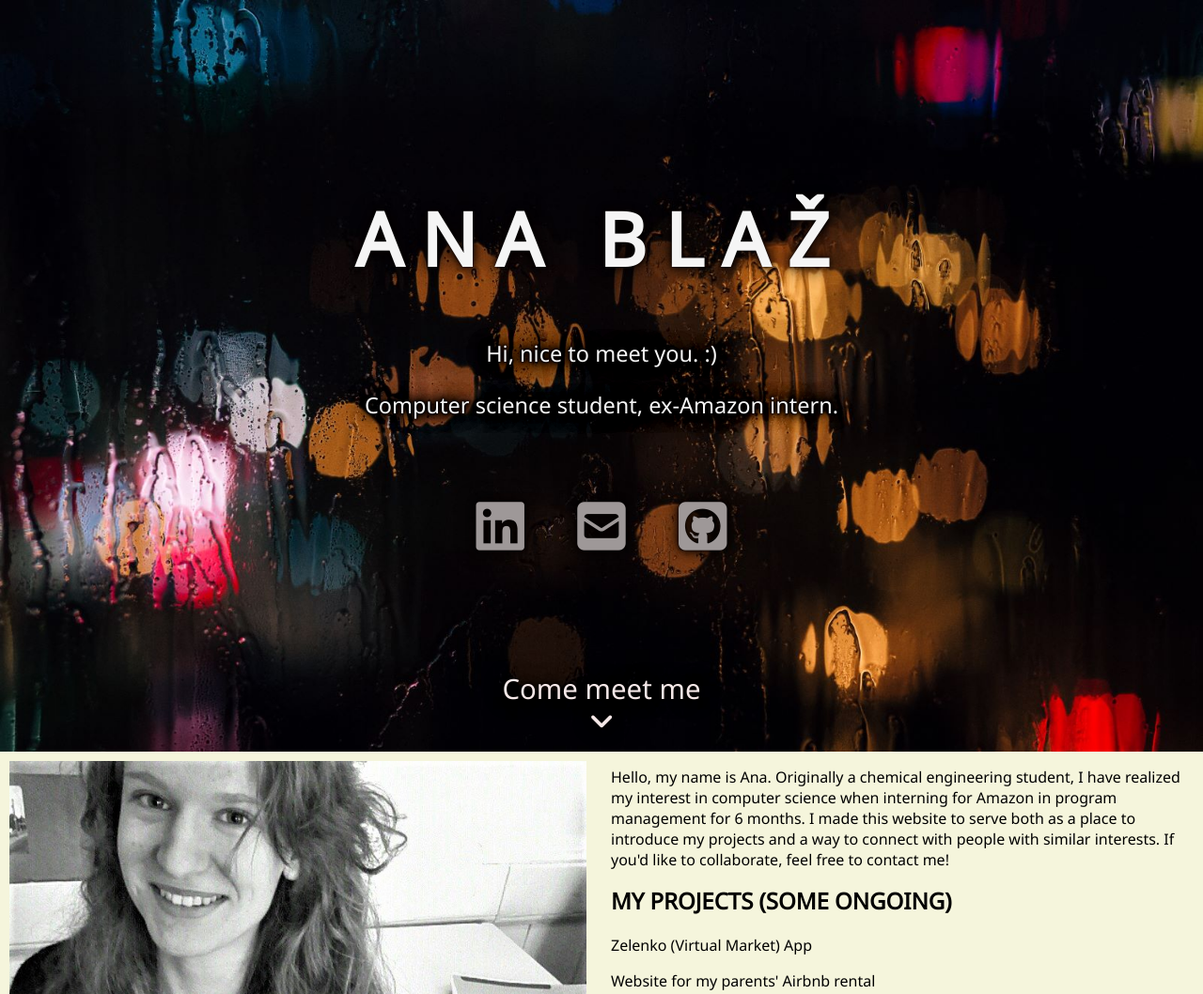
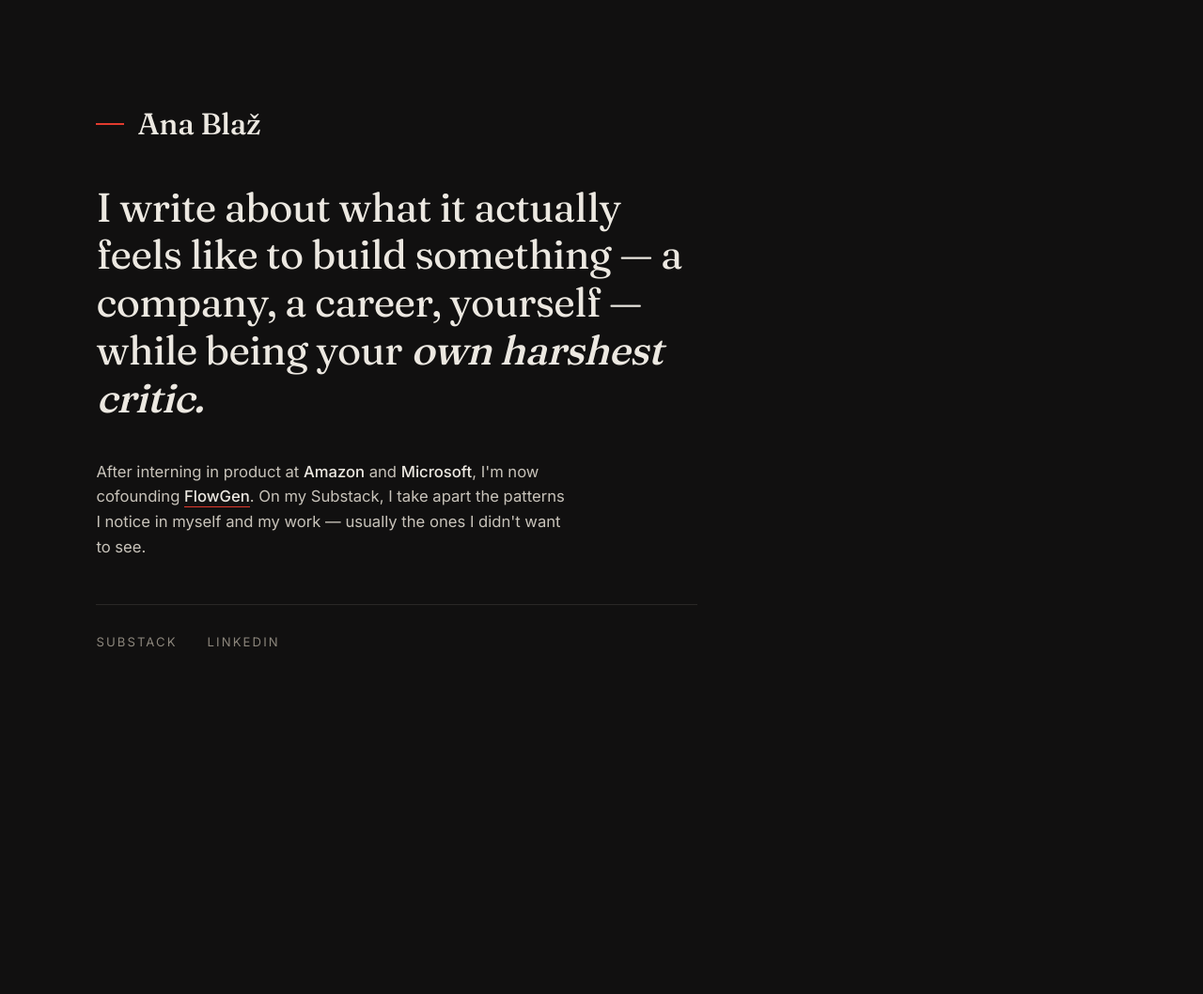
Before and after one commit to anablaz/anablaz.github.io, a plain HTML site: page index.html in a window 1280 px wide. Shown: the top 1058 px of the page at 94% size. After the commit the page ends 800 px from the top, so only its background shows below. Drawn offline with Linux system fonts and the light colour scheme.

Commit message:
Update index.html to 2026 website

```diff
--- a/index.html
+++ b/index.html
@@ -1,97 +1,156 @@
 <!DOCTYPE html>
-<html>
-    <head>
-        <title>Ana Blaž</title>
-        <link href="https://fonts.googleapis.com/css2?family=Noto+Sans&display=swap" rel="stylesheet">
-        <link rel="stylesheet" href="style.css">
-        <script src="https://kit.fontawesome.com/c679aa4e88.js" crossorigin="anonymous"></script>
-        <meta name="viewport" content="width=device-width, initial-scale=1">
-    </head>
+<html lang="en">
+<head>
+<meta charset="UTF-8">
+<meta name="viewport" content="width=device-width, initial-scale=1.0">
+<title>Ana Blaž</title>
+<link rel="preconnect" href="https://fonts.googleapis.com">
+<link rel="preconnect" href="https://fonts.gstatic.com" crossorigin>
+<link href="https://fonts.googleapis.com/css2?family=Fraunces:opsz,wght@9..144,400;9..144,500;9..144,600&family=Inter:wght@400;500&display=swap" rel="stylesheet">
+<style>
+  :root {
+    --bg: #111010;
+    --ink: #ece8e1;
+    --muted: #8c867c;
+    --red: #e23b2e;
+    --line: #2a2826;
+  }
 
-    <body onload="scrollTo(0,1)">
-        <div class="landingpage">
-           <h1 class="title">Ana Blaž</h1>
+  * { margin: 0; padding: 0; box-sizing: border-box; }
 
-            <p class="firstintro">
-                Hi, nice to meet you. :)
-            </p>
+  html { -webkit-font-smoothing: antialiased; }
 
-            <p class="firstintro">
-                Computer science student, ex-Amazon intern.
-            </p>
+  body {
+    background: var(--bg);
+    color: var(--ink);
+    font-family: 'Inter', system-ui, sans-serif;
+    line-height: 1.6;
+    min-height: 100vh;
+    display: flex;
+    align-items: center;
+    padding: 7vh 8vw;
+  }
 
-            <ul class="socialmedia">
-                <li>
-                    <a href="https://www.linkedin.com/in/ana-bla%C5%BE-27bbb2155/"><i title="LinkedIn" class="fab fa-linkedin"></i></a>
-                </li>
-                <li>
-                    <a href="mailto:blazana9@gmail.com"><i title="Email" class="fas fa-envelope-square"></i></a>
-                </li>
-                <li>
-                    <a href="https://github.com/anablaz"><i title="GitHub" class="fab fa-github-square"></i></a>
-                </li>
-            </ul>
+  main {
+    max-width: 640px;
+    width: 100%;
+  }
 
-            <a class="downthepage" href="#slide">
-                Come meet me
-                <i class="fas fa-angle-down"></i>
-            </a>
-        </div>
-        <div id="slide" class="aboutme row">
-            <p class="column mybiomobile">
-                Hello, my name is Ana. Originally a chemical engineering student, I have realized my interest in computer science when interning
-                for Amazon in program management for 6 months. I made this website to serve both as a place to introduce my projects and a way to
-                connect with people with similar interests. If you'd like to collaborate, feel free to contact me!
-            </p>
-            <div class="leftcolumn column">
-                <img src="img/self.jpg" alt="">
-                <div class="competencies">
-                    <div class="competenciestablerow">
-                        <div class="column">
-                            <ul>
-                                <li>Java</li>
-                                <li>Python</li>
-                                <li>JavaScript, React Native</li>
-                                <li>HTML, CSS, Bulma</li>
-                                <li>SQL</li>
-                            </ul>
-                        </div>
-                        <div class="column">
-                            <ul>
-                                <li>Data analysis</li>
-                                <li>UX research&implementation</li>
-                                <li>Stakeholder management</li>
-                                <li>English (C2), German (B2)</li>
-                                <li>Being cool</li>
-                            </ul>
-                        </div>
-                    </div>
-                </div>
-            </div>
-            <div class="rightcolumn column">
-                <p class="mybiodesktop">
-                    Hello, my name is Ana. Originally a chemical engineering student, I have realized my interest in computer science when interning
-                    for Amazon in program management for 6 months. I made this website to serve both as a place to introduce my projects and a way to
-                    connect with people with similar interests. If you'd like to collaborate, feel free to contact me!
-                </p>
+  .name {
+    font-family: 'Fraunces', serif;
+    font-weight: 500;
+    font-size: clamp(1.5rem, 3.5vw, 2rem);
+    letter-spacing: -0.01em;
+    color: var(--ink);
+    margin-bottom: 2.4rem;
+    display: flex;
+    align-items: center;
+    gap: 14px;
+  }
+  .name::before {
+    content: "";
+    display: inline-block;
+    width: 30px;
+    height: 2px;
+    background: var(--red);
+    flex-shrink: 0;
+  }
 
-                <h2 class="tile is-ancestor projects">MY PROJECTS (SOME ONGOING)</h2>
-                <p>Zelenko (Virtual Market) App</p>
-                <p>Website for my parents' Airbnb rental</p>
-                <p>A collection of annoying FB Messenger chatbots</p>
-                <p>The website for the European Quidditch Cup 2021</p>
-                <p>An initiative to introduce CS better to younger people</p>
-                <p>Want to collaborate with me? Please, reach out!</p>
-            </div>
-        </div>
+  .thesis {
+    font-family: 'Fraunces', serif;
+    font-weight: 400;
+    font-size: clamp(1.7rem, 5vw, 2.7rem);
+    line-height: 1.18;
+    letter-spacing: -0.015em;
+    margin-bottom: 2.4rem;
+  }
+  .thesis em {
+    font-style: italic;
+    font-weight: 500;
+  }
+  .thesis .accent {
+    font-style: italic;
+    font-weight: 500;
+  }
 
-        <div class="experience">
-            <h2>EXPERIENCE</h2>
-            <div class="bottomrow">
-                <p class="bottomcolumn">PRODUCT AND PROGRAM MANAGEMENT INTERN <i class="fab fa-product-hunt"></i></p>
-                <p class="bottomcolumn">QUIDDITCH VOLUNTEERING <i class="fas fa-quidditch"></i></p>
-                <p class="bottomcolumn">RESEARCH & DEVELOPMENT TECHNOLOGIST <i class="fas fa-flask"></i></p>
-            </div>
-        </div>
-    </body>
+  .bio {
+    font-size: 1.04rem;
+    color: #c8c3ba;
+    max-width: 30em;
+    margin-bottom: 3rem;
+  }
+  .bio strong {
+    color: var(--ink);
+    font-weight: 500;
+  }
+  .bio .inline-link {
+    color: var(--ink);
+    font-weight: 500;
+    text-decoration: none;
+    border-bottom: 1px solid var(--red);
+    padding-bottom: 1px;
+    transition: color 0.25s ease, background 0.25s ease;
+  }
+  .bio .inline-link:hover,
+  .bio .inline-link:focus-visible {
+    color: var(--red);
+  }
+  .bio .inline-link:focus-visible {
+    outline: 2px solid var(--red);
+    outline-offset: 3px;
+  }
+
+  .links {
+    display: flex;
+    gap: 2rem;
+    flex-wrap: wrap;
+    padding-top: 1.8rem;
+    border-top: 1px solid var(--line);
+  }
+  .links a {
+    font-size: 0.82rem;
+    letter-spacing: 0.16em;
+    text-transform: uppercase;
+    color: var(--muted);
+    text-decoration: none;
+    position: relative;
+    transition: color 0.25s ease;
+  }
+  .links a::after {
+    content: "";
+    position: absolute;
+    left: 0;
+    bottom: -4px;
+    width: 100%;
+    height: 1px;
+    background: var(--red);
+    transform: scaleX(0);
+    transform-origin: left;
+    transition: transform 0.28s ease;
+  }
+  .links a:hover,
+  .links a:focus-visible { color: var(--ink); }
+  .links a:hover::after,
+  .links a:focus-visible::after { transform: scaleX(1); }
+  .links a:focus-visible {
+    outline: 2px solid var(--red);
+    outline-offset: 4px;
+  }
+
+  @media (prefers-reduced-motion: reduce) {
+    * { transition: none !important; }
+  }
+</style>
+</head>
+<body>
+  <main>
+    <p class="name">Ana Blaž</p>
+    <h1 class="thesis">I write about what it actually feels like to build something &mdash; a company, a career, yourself &mdash; while being your <span class="accent">own harshest critic.</span></h1>
+    <p class="bio">After interning in product at <strong>Amazon</strong> and <strong>Microsoft</strong>, I'm now cofounding <a class="inline-link" href="https://flowgen.dev/" target="_blank" rel="noopener">FlowGen</a>. On my Substack, I take apart the patterns I notice in myself and my work &mdash; usually the ones I didn't want to see.</p>
+    <nav class="links">
+      <a href="https://substack.com/@letthemrot" target="_blank" rel="noopener">Substack</a>
+      <a href="https://www.linkedin.com/in/ana-bla%C5%BE-27bbb2155/" target="_blank" rel="noopener">LinkedIn</a>
+    </nav>
+  </main>
+</body>
 </html>
```
